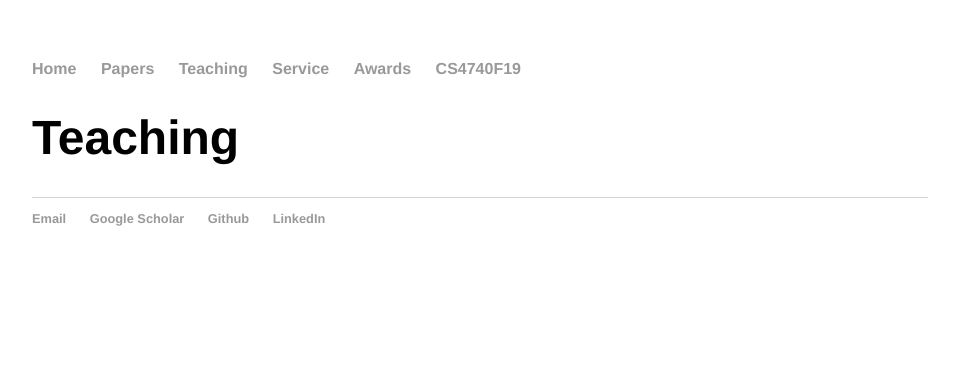
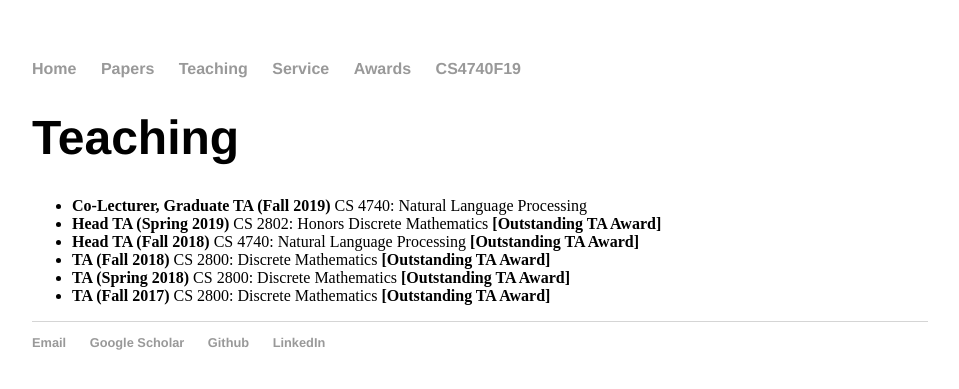
Before and after one commit to rishibommasani/rishibommasani.github.io, a Jekyll site: the page built from teaching/index.html, in a window 1280 px wide. Shown: the top 389 px of the page, without its empty margins (160-1119 px from the left). Built offline with Jekyll 4.4.1, drawn with Linux system fonts in a browser that asks for light colours.

Commit message:
TA History

```diff
--- a/teaching/index.html
+++ b/teaching/index.html
@@ -3,3 +3,11 @@ layout: default
 title: Teaching
 ---
 	<h1>{{ page.title }}</h1>
+	<ul>
+		<li> <b> Co-Lecturer, Graduate TA (Fall 2019) </b> CS 4740: Natural Language Processing </li>
+		<li> <b> Head TA (Spring 2019) </b> CS 2802: Honors Discrete Mathematics <b>[Outstanding TA Award]</b> </li>
+		<li> <b> Head TA (Fall 2018) </b> CS 4740: Natural Language Processing <b>[Outstanding TA Award]</b> </li>
+		<li> <b> TA (Fall 2018) </b> CS 2800: Discrete Mathematics <b>[Outstanding TA Award]</b> </li>
+		<li> <b> TA (Spring 2018) </b> CS 2800: Discrete Mathematics <b>[Outstanding TA Award]</b> </li>
+		<li> <b> TA (Fall 2017) </b> CS 2800: Discrete Mathematics <b>[Outstanding TA Award]</b> </li>
+	</ul>
```
